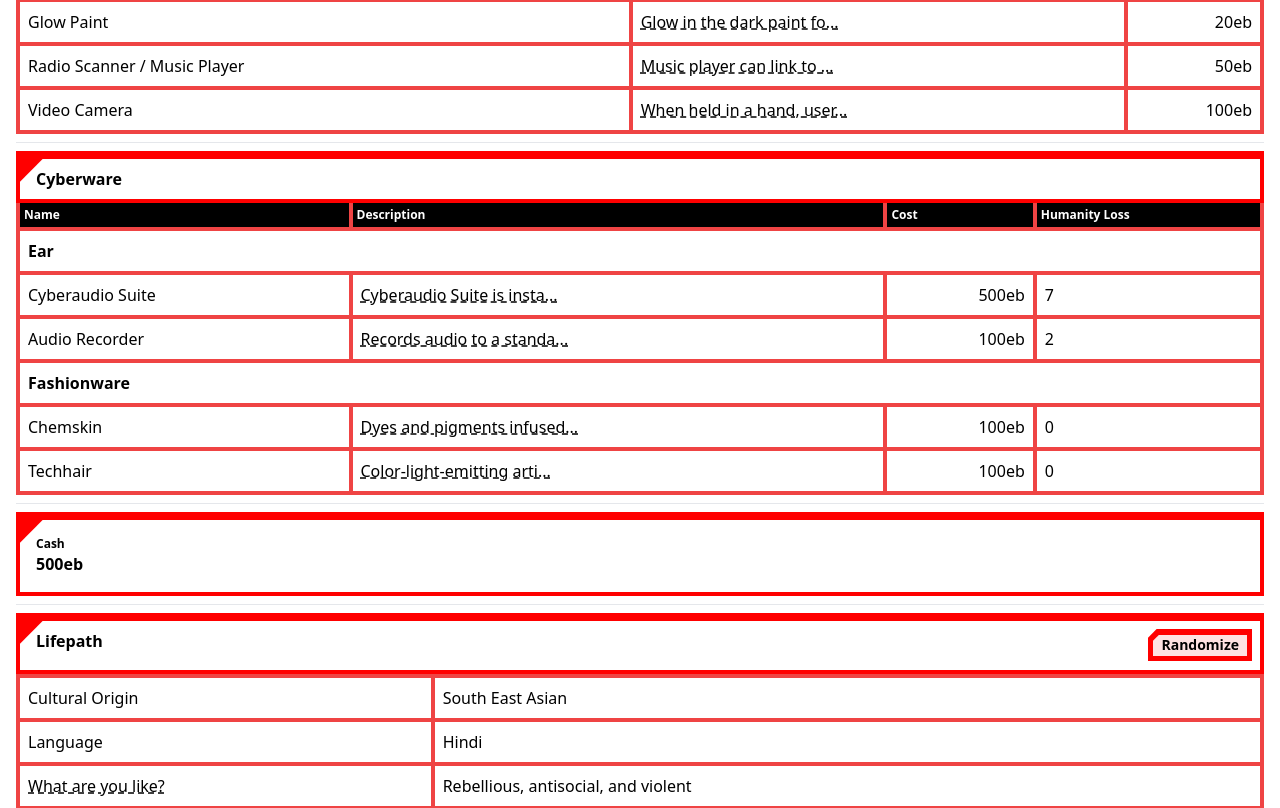
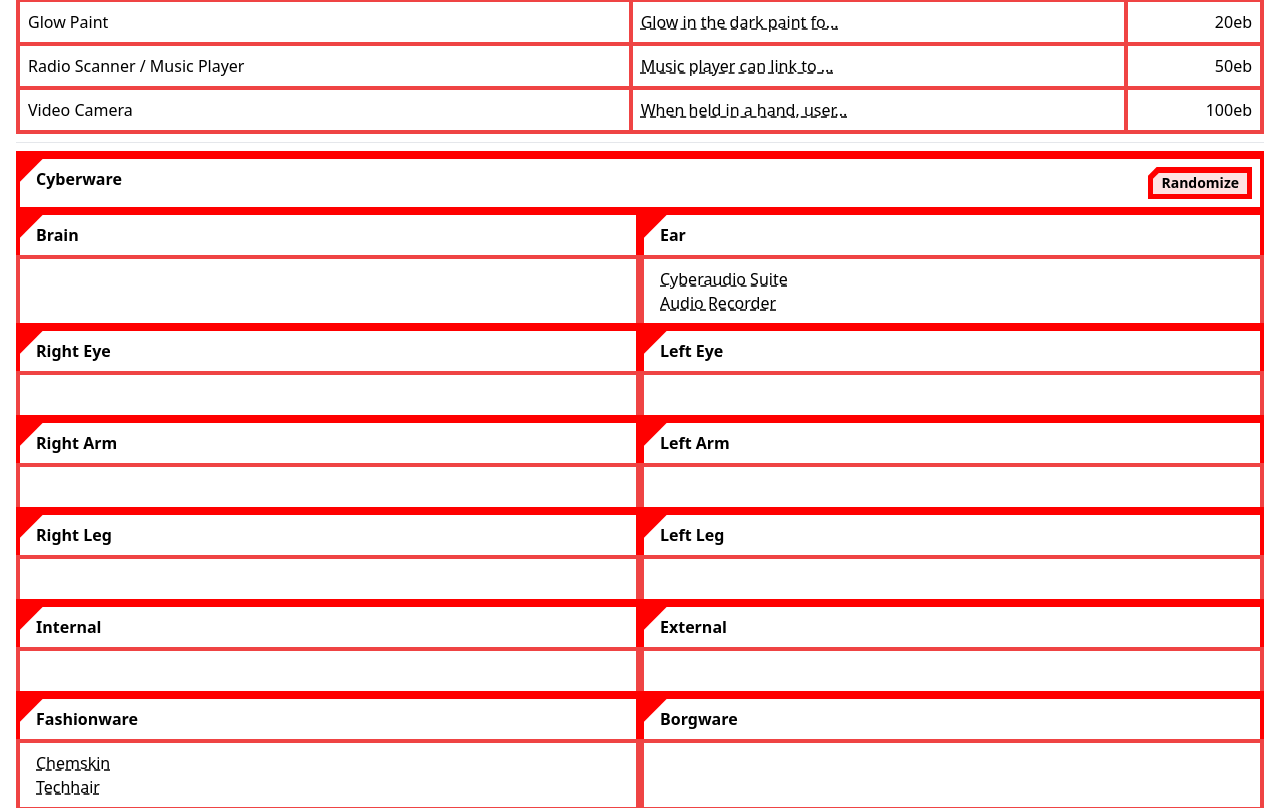
Before and after one commit to benabus/cyberpunk_red_chargen_v2, a Vue app: page / in a window 1280 px wide. Shown: the part 2228-3036 px from the top of the page. Built offline with nearby package versions, Linux system fonts and the light colour scheme; the HTML template or start-up script is replaced by a standard one.

Commit message:
Adds netrunner equipment.  Reformats the cyberware display.

```diff
--- a/src/data/cyberware.ts
+++ b/src/data/cyberware.ts
@@ -3,12 +3,12 @@
 export enum BodyLocation {
     Brain = "Brain",
     Ear = "Ear",
+    RightEye = "Right Eye",
     LeftEye = "Left Eye",
-    RightEye = "Right Eye",
+    RightArm = "Right Arm",
     LeftArm = "Left Arm",
-    RightArm = "Right Arm",
+    RightLeg = "Right Leg",
     LeftLeg = "Left Leg",
-    RightLeg = "Right Leg",
 
     Internal = "Internal",
     External = "External",
--- a/src/data/role_equipment/index.ts
+++ b/src/data/role_equipment/index.ts
@@ -1,9 +1,11 @@
 import Solo from './solo';
 import Rockerboy from './rockerboy';
+import Netrunner from './netrunner';
 
 const table: Record<string, any> = {
     "Solo": Solo,
-    "Rockerboy": Rockerboy
+    "Rockerboy": Rockerboy,
+    "Netrunner": Netrunner,
 }
 
 export default table;
--- /dev/null
+++ b/src/data/role_equipment/netrunner.ts
@@ -0,0 +1,97 @@
+const items = [
+    [{
+        type: "weapon",
+        name: "Very Heavy Pistol",
+        ammo: ["Basic Ammo", 30]
+    }],
+    [{
+        type: "armor",
+        location: "body",
+        name: "Light Armorjack"
+    }],
+    [{
+        type: "armor",
+        location: "head",
+        name: "Light Armorjack"
+    }],
+    [{
+        type: "gear",
+        name: "Agent"
+    }],
+    [{
+        type: "gear",
+        name: "Cyberdeck (Standard Quality)"
+    }],
+    [{
+        type: "gear",
+        name: "Virtuality Goggles"
+    }],
+    [{
+        type: "program",
+        name: "Armor"
+    }],
+    [{
+        type: "program",
+        name: "Sword"
+    }],
+    [{
+        type: "program",
+        name: "See Ya or Eraser"
+    }],
+    [{
+        type: "program",
+        name: "Sword or Vrizzbolt"
+    }],
+    [{
+        type: "program",
+        name: "Worm or Sword"
+    }],
+    [{
+        type: "fashion",
+        name: "Generic Chic: Top x10"
+    }],
+    [{
+        type: "fashion",
+        name: "Leisurewear: Footwear x2, Jewelry, Bottoms x2"
+    }],
+    [{
+        type: "fashion",
+        name: "Urban Flash:  Jacket"
+    }],
+
+    [{
+        type: "cyberware",
+        name: "Neural Link"
+    }],
+    [{
+        type: "cyberware",
+        name: "Interface Plugs"
+    }],
+    [{
+        type: "cyberware",
+        name: "Shift Tacts"
+    }]
+];
+
+export default items;
+
+// Agent
+// Cyberdeck (7 Slots)
+// Virtuality Goggles
+// Program: Armor
+// Program: Sword
+// Program: See Ya or Eraser
+// Program: Sword or Vrizzbolt
+// Program: Worm or Sword
+// Generic Chic: Top x10
+// Leisurewear: Footwear x2,
+// Jewelry, Bottoms x2
+// Urban Flash: Jacket
+
+// Very Heavy Pistol
+// Basic VH Pistol
+// Ammunition x30
+// Light Armorjack
+// Body Armor (SP11)
+// Light Armorjack
+// Head Armor (SP11)
--- a/src/views/HomeView.vue
+++ b/src/views/HomeView.vue
@@ -569,50 +569,40 @@ generateCharacter(); // Generates a character on page load.
 
         <hr class="my-2" />
 
-        <CPTable title="Cyberware" :headers="['Name', 'Description', 'Cost', 'Humanity Loss']" :creation_method :randomize="randomizeCyberware">
-            <template v-for="(cyberware, location) in char.cyberware">
-                <template v-if="!(cyberware === undefined || (cyberware.placeholder && cyberware.slotted_options.length == 0))">
-                    <CPRow>
-                        <td colspan="4" class="font-bold p-2">{{ location }}</td>
-                    </CPRow>
-                    <CPRow v-if="cyberware === undefined || (cyberware.placeholder && cyberware.slotted_options.length == 0)">
-                        <td colspan="4" class="text-center">No Cyberware installed in {{ location }}</td>
-                    </CPRow>
-                    <template v-else-if="cyberware.placeholder === false">
-                        <CPRow :key="`cyberware_${location}`">
-                            <CPCell>{{ cyberware.name }}</CPCell>
-                            <CPCell><span class="cursor-pointer underline decoration-dashed" @click="OpenCyberwareModal(cyberware)">{{ cyberware.description.slice(0, 25)
-                                    }}...</span></CPCell>
-                            <CPCell class="text-right">{{ cyberware.cost }}eb</CPCell>
-                            <CPCell>{{ cyberware.humanity_loss }}</CPCell>
-                        </CPRow>
+        <CPTitle class="flex justify-between pr-2">
+            <span>Cyberware</span>
+            <CPButton @click="randomizeCyberware()">Randomize</CPButton>
+        </CPTitle>
+        <div class="grid grid-cols-2 items-stretch border-solid border-b-4 border-red-500">
+
+
+            <div class="h-full flex flex-col" v-for="(cyberware, location) in char.cyberware">
+                <CPTitle>{{ location }}</CPTitle>
+                <div class="flex-1 border-solid border-4 border-b-0 border-red-500 px-4 py-2">
+                    <template v-if="cyberware === undefined || (cyberware.placeholder && cyberware.slotted_options.length == 0)">
+                        &nbsp;<!-- <div class="text-center">No Cyberware installed in {{ location }}</div> -->
                     </template>
-                    <template v-if="cyberware?.slotted_options && cyberware.slotted_options.length > 0" v-for="(option, index) in cyberware.slotted_options" :key="`cyberware_${location}_${index}`">
-                        <CPRow>
-                            <CPCell>{{ option.name }}</CPCell>
-                            <CPCell><span class="cursor-pointer underline decoration-dashed" @click="OpenCyberwareModal(option)">{{ option.description.slice(0, 25) }}...</span>
-                            </CPCell>
-                            <CPCell class="text-right">{{ option.cost }}eb</CPCell>
-                            <CPCell>{{ option.humanity_loss }}</CPCell>
-                        </CPRow>
-                        <template v-if="option?.slotted_options && option.slotted_options.length > 0" v-for="(option2, index2) in option.slotted_options" :key="`cyberware_option_${location}_${index}_${index2}`">
-                            <CPRow>
-                                <CPCell>{{ option2.name }}</CPCell>
-                                <CPCell><span class="cursor-pointer underline decoration-dashed" @click="OpenCyberwareModal(option2)">{{ option2.description.slice(0, 25)
-                                        }}...</span></CPCell>
-                                <CPCell class="text-right">{{ option2.cost }}eb</CPCell>
-                                <CPCell>{{ option2.humanity_loss }}</CPCell>
-                            </CPRow>
+                    <template v-if="!(cyberware === undefined || (cyberware.placeholder && cyberware.slotted_options.length == 0))">
+                        <template v-if="cyberware.placeholder === false">
+                            <div :key="`cyberware_${location}`">
+                                <span><span class="cursor-pointer underline decoration-dashed" @click="OpenCyberwareModal(cyberware)">{{ cyberware.name }}</span></span>
+                            </div>
+                        </template>
+                        <template v-if="cyberware?.slotted_options && cyberware.slotted_options.length > 0" v-for="(option, index) in cyberware.slotted_options" :key="`cyberware_${location}_${index}`">
+                            <div>
+                                <span><span class="cursor-pointer underline decoration-dashed" @click="OpenCyberwareModal(option)">{{ option.name }}</span></span>
+                            </div>
+                            <template v-if="option?.slotted_options && option.slotted_options.length > 0" v-for="(option2, index2) in option.slotted_options" :key="`cyberware_option_${location}_${index}_${index2}`">
+                                <div>
+                                    <span><span class="cursor-pointer underline decoration-dashed" @click="OpenCyberwareModal(option2)">{{ option2.name }}</span></span>
+                                </div>
+                            </template>
                         </template>
                     </template>
-                </template>
-            </template>
-            <template v-if="cyberwareCount === 0">
-                <CPRow>
-                    <td colspan="4" class="text-center">No Cyberware</td>
-                </CPRow>
-            </template>
-        </CPTable>
+                </div>
+            </div>
+
+        </div>
         <Modal :visible="cyberware_modal_visible" @close="cyberware_modal_visible = false">
             <div class="p-1">
                 <h2 class="text-lg font-bold">{{ cyberware_modal.name }}</h2>
```
Also changed, not shown: src/data/skills.ts (+19 -13 lines).
